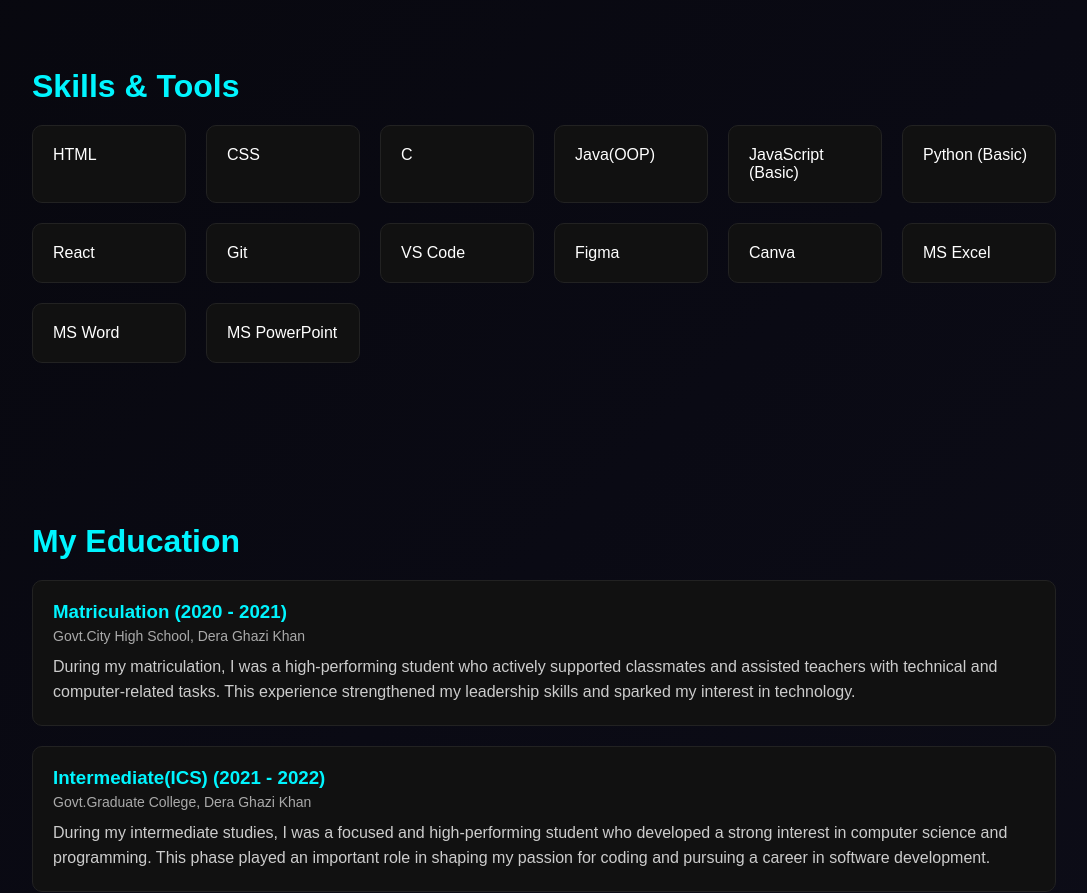
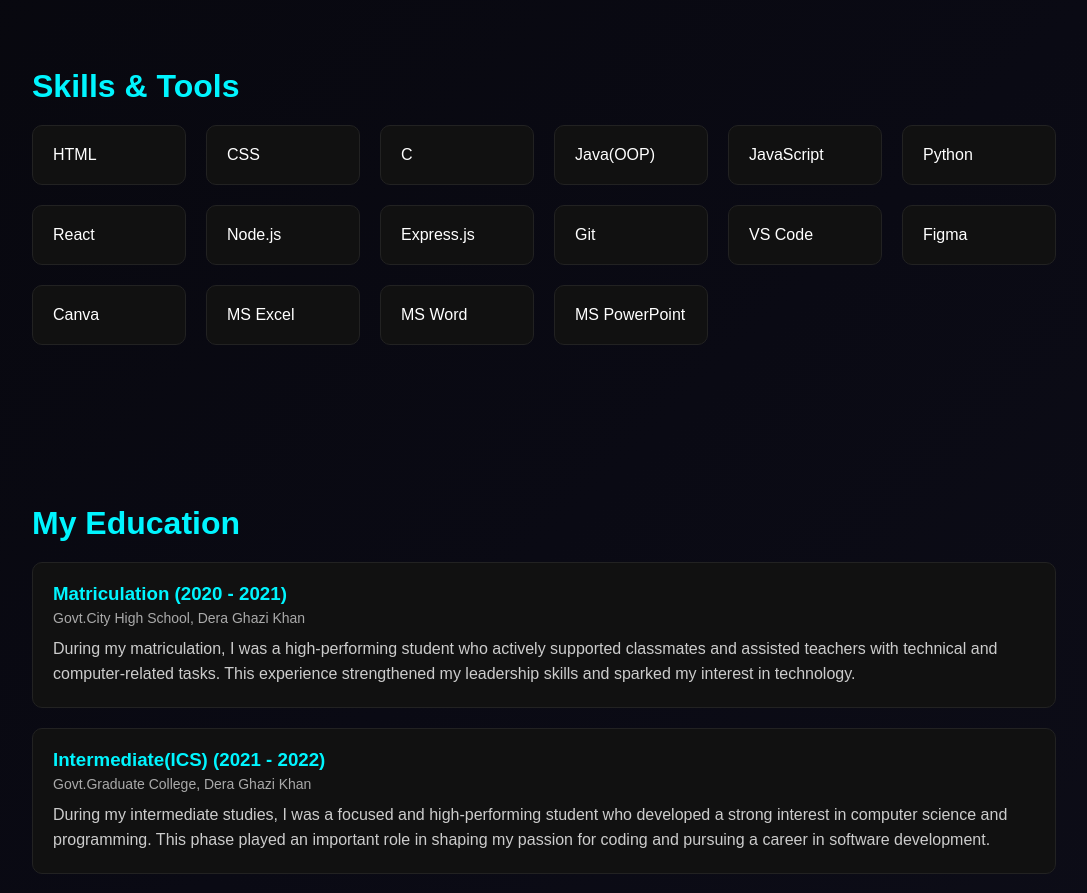
Before and after one commit to Shehzad987/Portfolio, a plain HTML site: page index.html in a window 1280 px wide. Shown: the part 1400-2293 px from the top of the page, without its empty margins (96-1183 px from the left). Drawn offline with Linux system fonts and the light colour scheme; animation ran at ten frames a second.

Commit message:
add skills

```diff
--- a/index.html
+++ b/index.html
@@ -611,9 +611,11 @@
     <div class="skill">CSS</div>
     <div class="skill">C</div>
     <div class="skill">Java(OOP)</div>
-    <div class="skill">JavaScript (Basic)</div>
-    <div class="skill">Python (Basic)</div>
+    <div class="skill">JavaScript</div>
+    <div class="skill">Python</div>
     <div class="skill">React</div>
+    <div class="skill">Node.js</div>
+    <div class="skill">Express.js</div>
     <div class="skill">Git</div>
     <div class="skill">VS Code</div>
     <div class="skill">Figma</div>
```
